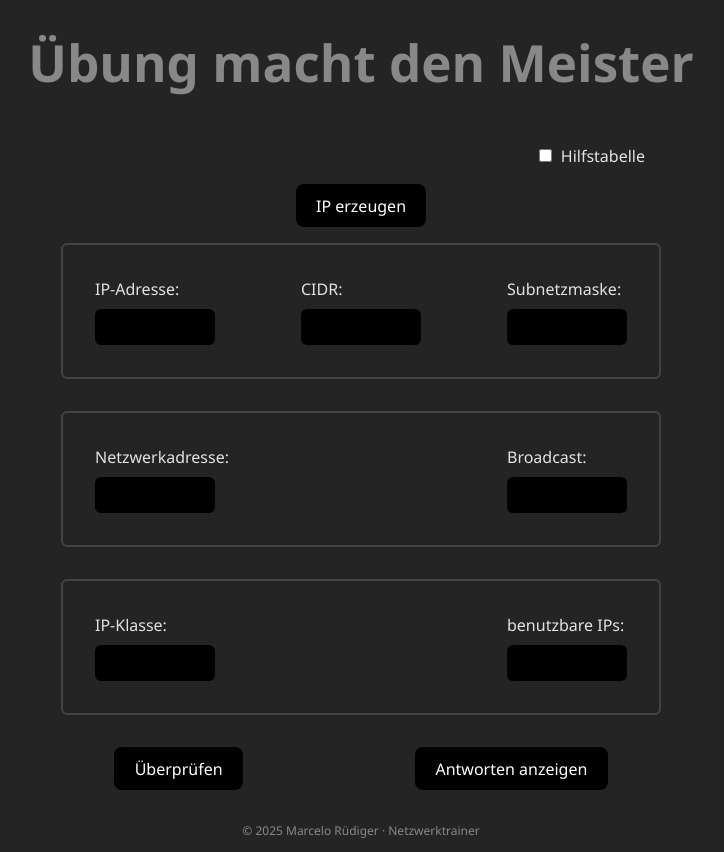
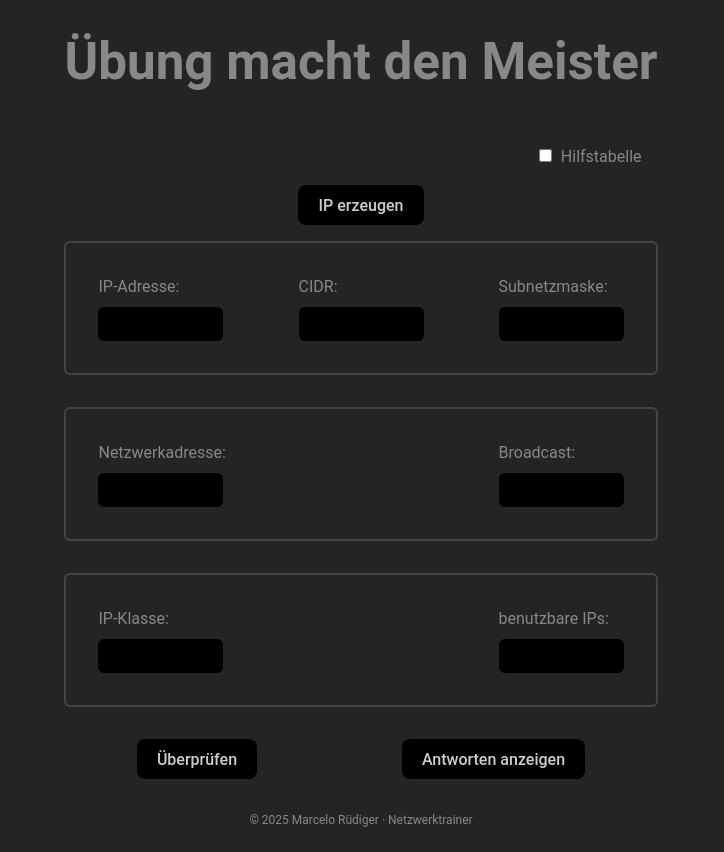
Before and after one commit to marcelo-ruediger/ip_trainer, a React (Vite) app: page / in a window 1280 px wide. Shown: the whole page, without its empty margins (279-1003 px from the left). Built offline with nearby package versions, Linux system fonts and the light colour scheme.

Commit message:
added input color

```diff
--- a/src/App.css
+++ b/src/App.css
@@ -6,7 +6,7 @@
 
 #root {
     margin: auto;
-    font-family: "Segoe UI", sans-serif;
+    font-family: "Roboto", sans-serif;
     overflow-x: hidden;
     max-width: 100vw;
 }
@@ -18,15 +18,16 @@ footer {
 }
 
 button {
-    color: white;
+    color: #cccccc;
 }
 
 input {
-    width: 120px;
+    width: 125px;
     background-color: #000;
+    color: #cccccc;
     border: 1px solid transparent;
     padding: 8px;
-    font-size: 16px;
+    font-size: 14px;
     border-radius: 6px;
     transition: box-shadow 0.3s, border-color 0.3s;
     outline: none;
@@ -71,6 +72,7 @@ label {
     border: 2px solid #444444;
     border-radius: 6px;
     padding: 2rem;
+    overflow-x: hidden;
 }
 
 .bottom-btns {
--- a/src/index.css
+++ b/src/index.css
@@ -4,7 +4,7 @@
     font-weight: 400;
 
     color-scheme: light dark;
-    color: rgba(255, 255, 255, 0.87);
+    color: #888888;
     background-color: #242424;
 
     font-synthesis: none;
```
